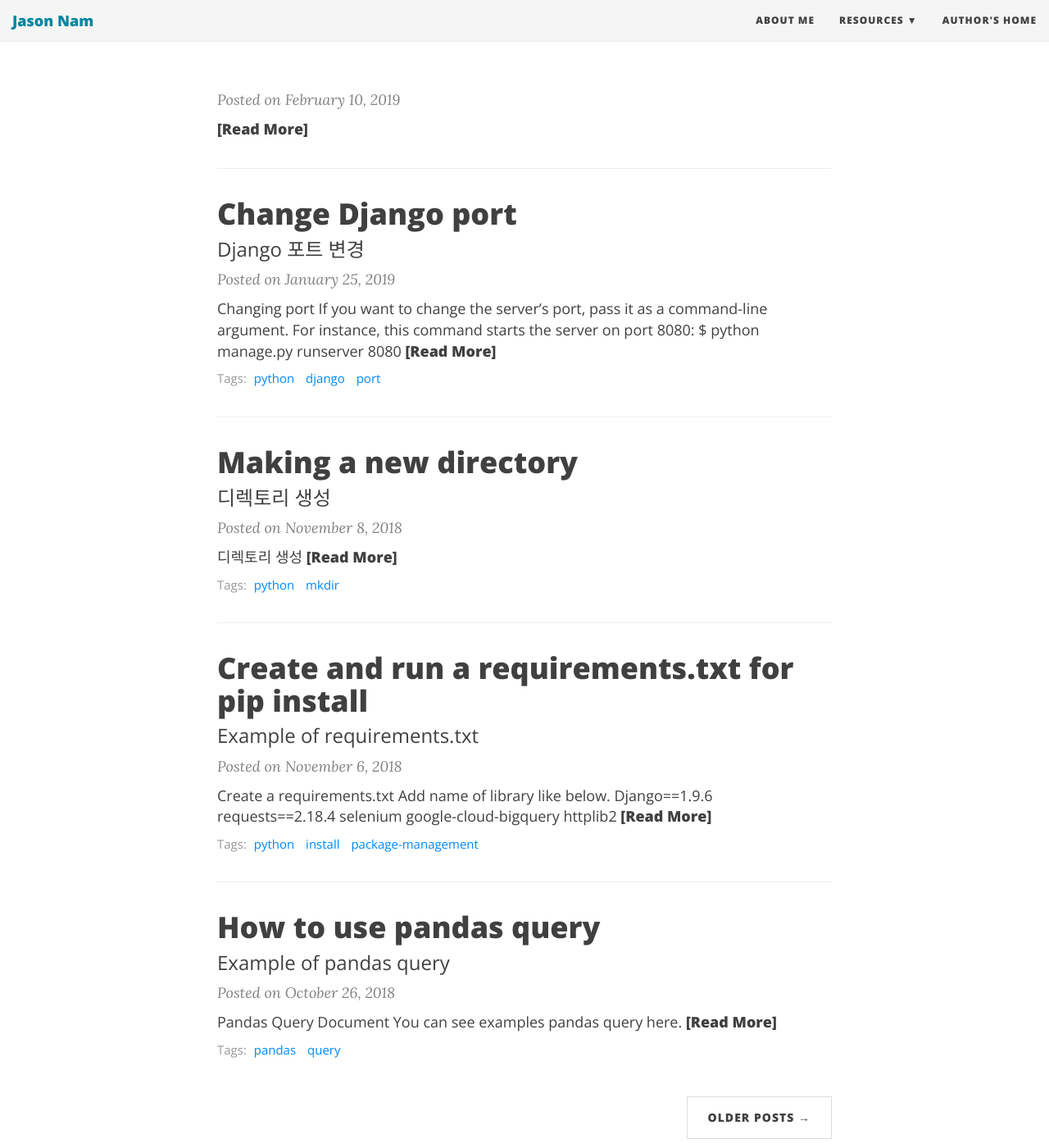
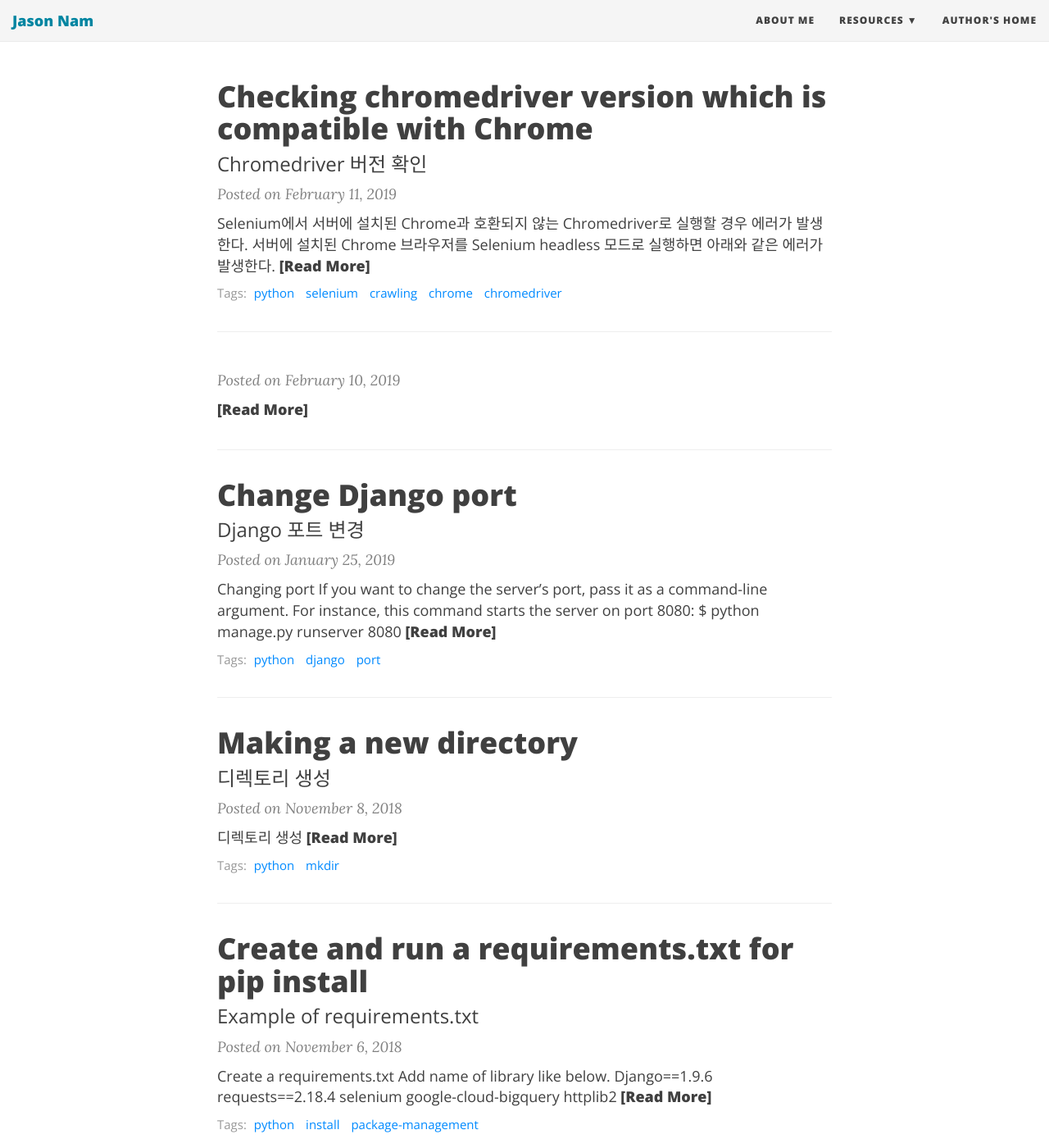
Before and after one commit to neep305/neep305.github.io, a Jekyll site: the page built from index.html, in a window 1280 px wide and 1400 px high, scrolled down 239 px. Shown: the whole window at 82% size. Built offline with Jekyll 4.4.1, drawn with Linux system fonts in a browser that asks for light colours; nearby versions of some CDN libraries; the list of posts is cut into pages by our own code.

Commit message:
ChromeDriver 호환성 문제 확인

```diff
--- a/_config.yml
+++ b/_config.yml
@@ -32,7 +32,7 @@ navbar-links:
 
 # Image to show in the navigation bar - image must be a square (width = height)
 # Remove this parameter if you don't want an image in the navbar
-avatar: "/img/jason_with_sweety.png"
+avatar: "/img/hello_world.jpg"
 
 # If you want to have an image logo in the top-left corner instead of the title text,
 # then specify the following parameter
--- /dev/null
+++ b/_posts/2019-02-11-chrome-chromdriver-compatibility.md
@@ -0,0 +1,18 @@
+---
+layout: post
+title: Checking chromedriver version which is compatible with Chrome
+subtitle: Chromedriver 버전 확인
+gh-repo: neep305/neep305.github.io
+gh-badge: [star, fork, follow]
+tags: [python,selenium,crawling,chrome,chromedriver]
+---
+
+### Selenium에서 서버에 설치된 Chrome과 호환되지 않는 Chromedriver로 실행할 경우 에러가 발생한다.
+> 서버에 설치된 Chrome 브라우저를 Selenium headless 모드로 실행하면 아래와 같은 에러가 발생한다.
+![이미지](../img/chrome-wrong-ver.png "크롬드라이버 호환성 문제")
+
+### Chrome version별 호환 Chromedriver 버전
+**Current Releases**
+- If you are using Chrome version 73, please download ChromeDriver 73.0.3683.20
+- If you are using Chrome version 72, please download ChromeDriver 2.46 or ChromeDriver 72.0.3626.69
+- If you are using Chrome version 71, please download ChromeDriver 2.46 or ChromeDriver 71.0.3578.137
```
Also changed, not shown: img/chrome-wrong-ver.png (added).
